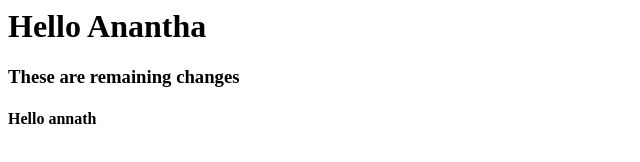
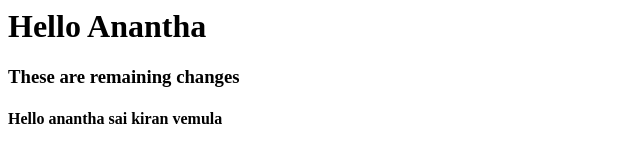
Before and after one commit to Ananthgi1/Jenkins_test, a plain HTML site: page index.html in a window 1280 px wide. Shown: the whole page, without its empty margins (0-640 px from the left). Drawn offline with Linux system fonts and the light colour scheme.

Commit message:
index file changes

```diff
--- a/index.html
+++ b/index.html
@@ -3,7 +3,7 @@
 		<title> welcome</title>
 		<body><h1> Hello Anantha</h1>
 		<h3>These are remaining changes </h3>
-		<h4> Hello annath </h4>
+		<h4> Hello anantha sai kiran vemula </h4>
 		</body>
 	</head>
 </html>
```
